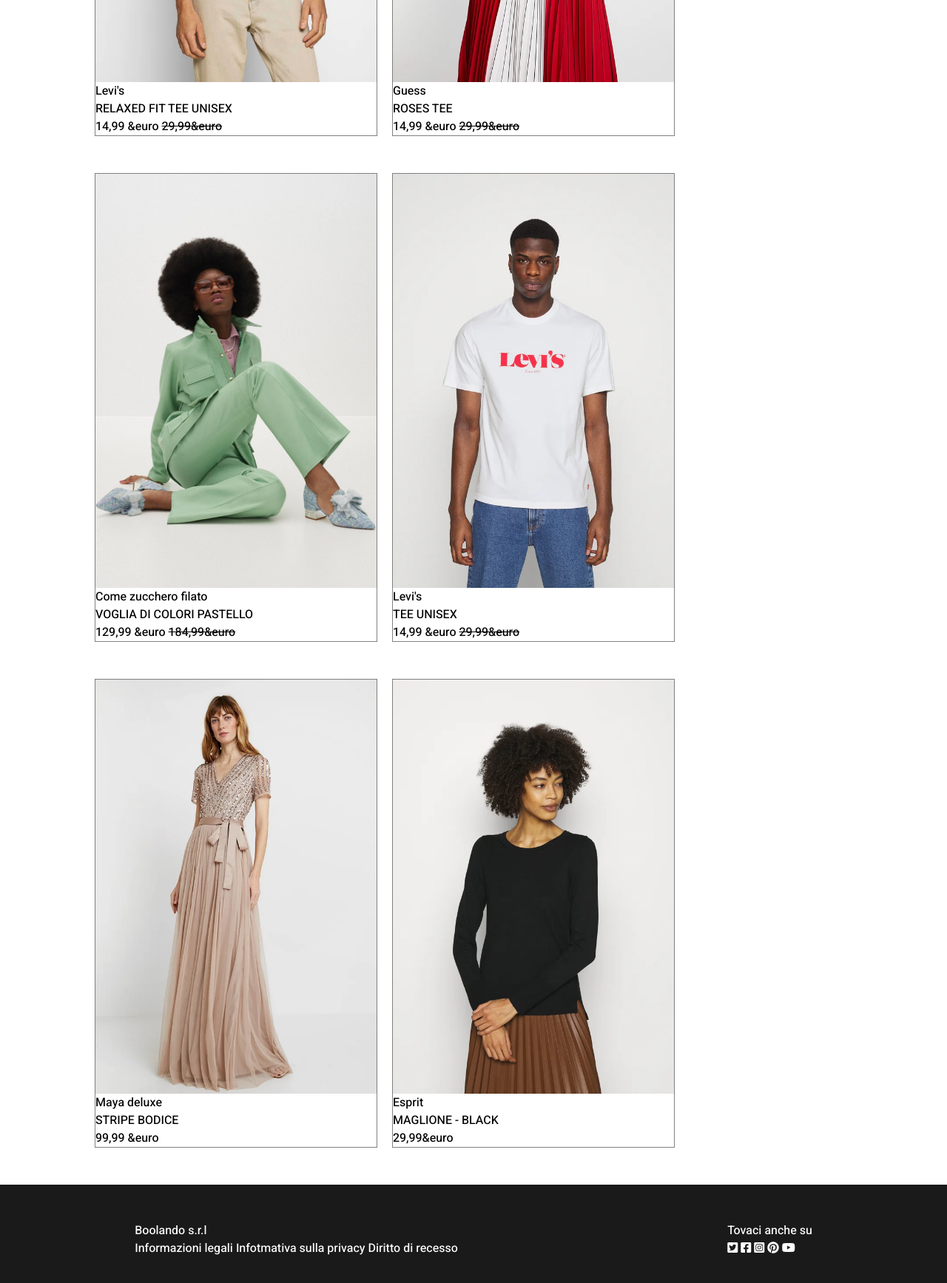
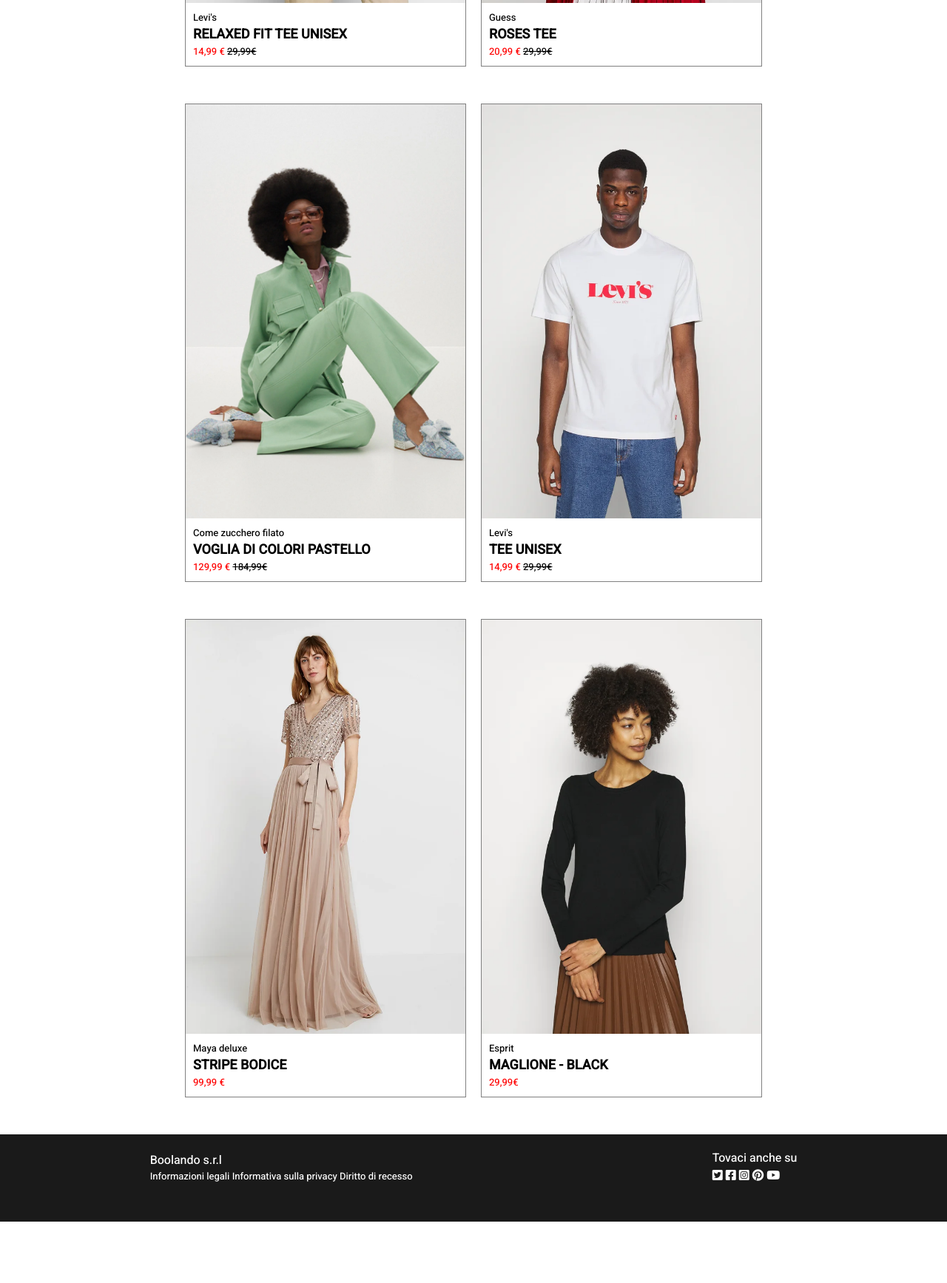
Before and after one commit to YassineQaanabou/html-css-boolando, a plain HTML site: page index.html in a window 1280 px wide. Shown: the part 739-2474 px from the top of the page at 74% size. After the commit the page ends 2391 px from the top, so only its background shows below. Drawn offline with Linux system fonts and the light colour scheme.

Commit message:
page completed

```diff
--- a/css/style.css
+++ b/css/style.css
@@ -1,71 +1,98 @@
-*{
+* {
   margin: 0;
   padding: 0;
   box-sizing: border-box;
-    font-family: 'Heebo', sans-serif;
+  font-family: "Heebo", sans-serif;
 }
-#boolean_logo{
+#boolean_logo {
   width: 110px;
   height: 27px;
-
 }
-.image{
-    width: 380px;
+#boolando {
+  font-size: larger;
+  font-weight: 800;
+}
+#sottotitolo {
+  font-size: large;
+  font-weight: 600;
+}
+#titolo {
+  display: flex;
+  column-gap: 0;
+  flex-direction: column;
+}
+.image {
+  display: block;
+  width: 100%;
   height: 560px;
 }
-.card{
-    display: flex;
-    flex-direction: column;
-    align-items: flex-start;
+.card {
   border: 1px grey;
   border-style: solid;
+  width: 380px;
 }
 
-header{
-    background-color: #FF6900;
+header {
+  background-color: #ff6900;
   display: flex;
-    justify-content:space-between;
+  justify-content: space-around;
   align-items: center;
   color: white;
   padding-top: 15px;
   padding-bottom: 15px;
-
-
 }
-main{
+main {
   text-align: center;
   margin: auto;
   width: 80%;
-
+  margin-top: 50px;
 }
-section{
+section {
   display: flex;
   flex-wrap: wrap;
   gap: 10px 10px;
-    margin-top: 50px ;
+  margin-top: 20px;
   align-items: center;
-    gap: 50px 20px ;
+  gap: 50px 20px;
+  justify-content: center;
 }
-h1{
+h1 {
   margin-top: 100px;
 }
-footer{
+footer {
   display: flex;
   justify-content: space-around;
-    background-color: #1A1A1A;
+  background-color: #1a1a1a;
   color: white;
   margin-top: 50px;
-    padding-bottom:50px;
+  padding-bottom: 50px;
 }
-.footer_left{
+.footer_left {
   display: flex;
   flex-direction: column;
   align-items: flex-start;
   gap: 0;
 }
-.footer_right{
+.footer_right {
   display: flex;
   flex-direction: column;
   align-items: flex-start;
   gap: 0;
 }
+.bold_medium {
+  font-size: large;
+  font-weight: 600;
+}
+.red_text {
+  color: red;
+}
+.small_text {
+  font-size: small;
+  font-weight: 0;
+}
+.text_section {
+  text-align: left;
+  margin-left: 10px;
+  padding-bottom: 10px;
+  padding-top: 10px;
+}
--- a/index.html
+++ b/index.html
@@ -1,81 +1,144 @@
 <!DOCTYPE html>
 <html lang="en">
   <head>
-    <meta charset="UTF-8">
-    <meta name="viewport" content="width=device-width, initial-scale=1.0">
+    <meta charset="UTF-8" />
+    <meta name="viewport" content="width=device-width, initial-scale=1.0" />
     <title>Boolando</title>
-    <link rel="stylesheet" href="./css/style.css">
-    <link rel="stylesheet" href="https://cdnjs.cloudflare.com/ajax/libs/font-awesome/6.4.0/css/all.min.css"
+    <link rel="stylesheet" href="./css/style.css" />
+    <link
+      rel="stylesheet"
+      href="https://cdnjs.cloudflare.com/ajax/libs/font-awesome/6.4.0/css/all.min.css"
       integrity="sha512-iecdLmaskl7CVkqkXNQ/ZH/XLlvWZOJyj7Yy7tcenmpD1ypASozpmT/E0iPtmFIB46ZmdtAc9eNBvH0H/ZpiBw=="
-        crossorigin="anonymous" referrerpolicy="no-referrer" />
-        <link rel="preconnect" href="https://fonts.googleapis.com">
-    <link rel="preconnect" href="https://fonts.gstatic.com" crossorigin>
-    <link href="https://fonts.googleapis.com/css2?family=Heebo:wght@500&display=swap" rel="stylesheet">
+      crossorigin="anonymous"
+      referrerpolicy="no-referrer"
+    />
+    <link rel="preconnect" href="https://fonts.googleapis.com" />
+    <link rel="preconnect" href="https://fonts.gstatic.com" crossorigin />
+    <link
+      href="https://fonts.googleapis.com/css2?family=Heebo:wght@500&display=swap"
+      rel="stylesheet"
+    />
   </head>
   <body>
     <header>
       <p>Donna Uomo Bambini</p>
-        <img id="boolean_logo" src="./img/boolean-logo.png" alt="boolean-logo">
-        <p><i class="fa-regular fa-user"></i> <i class="fa-regular fa-heart"></i> <i class="fa-regular fa-bag-shopping"></i></p>
+      <img id="boolean_logo" src="./img/boolean-logo.png" alt="boolean-logo" />
+      <p>
+        <i class="fa-regular fa-user"></i> <i class="fa-regular fa-heart"></i>
+        <i class="fa-regular fa-bag-shopping"></i>
+      </p>
     </header>
 
     <main>
-
-        <h1>Boolando</h1>
-        <h2>spedizione e reso gratuiti!</h2>
+      <div id="titolo">
+        <p id="boolando">Boolando</p>
+        <p id="sottotitolo">Spedizione e reso gratuiti!</p>
+      </div>
 
       <section>
         <div class="card">
-                <img class="image" src="./img/1.webp" alt="man with relaxed fit tee">
-                <p>Levi's</p>
-                <p>RELAXED FIT TEE UNISEX</p>
-                <P>14,99 &euro <del>29,99&euro</del></P>
+          <img
+            class="image"
+            src="./img/1.webp"
+            alt="man with relaxed fit tee"
+          />
+
+          <div class="text_section">
+            <p class="small_text">Levi's</p>
+            <p class="bold_medium">RELAXED FIT TEE UNISEX</p>
+            <p class="small_text">
+              <span class="red_text">14,99 &euro;</span> <del>29,99&euro;</del>
+            </p>
+          </div>
         </div>
         <div class="card">
-                <img class="image" src="./img/2.webp" alt="man with relaxed fit tee">
-                <p>Guess</p>
-                <p>ROSES TEE</p>
-                <P>14,99 &euro <del>29,99&euro</del></P>
+          <img
+            class="image"
+            src="./img/2.webp"
+            alt="man with relaxed fit tee"
+          />
+          <div class="text_section">
+            <p class="small_text">Guess</p>
+            <p class="bold_medium">ROSES TEE</p>
+            <p class="small_text">
+              <span class="red_text">20,99 &euro;</span> <del>29,99&euro;</del>
+            </p>
+          </div>
         </div>
         <div class="card">
-                <img class="image"   src="./img/3.webp" alt="man with relaxed fit tee">
-                <p>Come zucchero filato</p>
-                <p>VOGLIA DI COLORI PASTELLO</p>
-                <P>129,99 &euro <del>184,99&euro</del></P>
+          <img
+            class="image"
+            src="./img/3.webp"
+            alt="man with relaxed fit tee"
+          />
+          <div class="text_section">
+            <p class="small_text">Come zucchero filato</p>
+            <p class="bold_medium">VOGLIA DI COLORI PASTELLO</p>
+            <p class="small_text">
+              <span class="red_text">129,99 &euro; </span
+              ><del>184,99&euro;</del>
+            </p>
+          </div>
         </div>
         <div class="card">
-                <img class="image" src="./img/4.webp" alt="man with relaxed fit tee">
-                <p>Levi's</p>
-                <p>TEE UNISEX</p>
-                <P>14,99 &euro <del>29,99&euro</del></P>
+          <img
+            class="image"
+            src="./img/4.webp"
+            alt="man with relaxed fit tee"
+          />
+          <div class="text_section">
+            <p class="small_text">Levi's</p>
+            <p class="bold_medium">TEE UNISEX</p>
+            <p class="small_text">
+              <span class="red_text">14,99 &euro;</span> <del>29,99&euro;</del>
+            </p>
+          </div>
         </div>
         <div class="card">
-                <img class="image" src="./img/5.webp" alt="man with relaxed fit tee">
-                <p>Maya deluxe</p>
-                <p>STRIPE BODICE</p>
-                <P>99,99 &euro</P>
+          <img
+            class="image"
+            src="./img/5.webp"
+            alt="man with relaxed fit tee"
+          />
+          <div class="text_section">
+            <p class="small_text">Maya deluxe</p>
+            <p class="bold_medium">STRIPE BODICE</p>
+            <p class="small_text"><span class="red_text">99,99 &euro;</span></p>
+          </div>
         </div>
         <div class="card">
-                <img class="image" src="./img/6.webp" alt="man with relaxed fit tee">
-                <p>Esprit</p>
-                <p>MAGLIONE - BLACK</p>
-                <P>29,99&euro</P>
+          <img
+            class="image"
+            src="./img/6.webp"
+            alt="man with relaxed fit tee"
+          />
+          <div class="text_section">
+            <p class="small_text">Esprit</p>
+            <p class="bold_medium">MAGLIONE - BLACK</p>
+            <p class="small_text"><span class="red_text">29,99&euro;</span></p>
+          </div>
         </div>
       </section>
     </main>
+
     <footer>
-
       <section class="footer_left">
         <p>Boolando s.r.l</p>
-           <p>Informazioni legali Infotmativa sulla privacy Diritto di recesso</p>
+        <p class="small_text">
+          Informazioni legali Informativa sulla privacy Diritto di recesso
+        </p>
       </section>
 
       <section class="footer_right">
-        <p>Tovaci anche su</p>
-        <p><i class="fa-brands fa-square-twitter"></i> <i class="fa-brands fa-square-facebook"></i> <i class="fa-brands fa-square-instagram"></i>  <i class="fa-brands fa-pinterest"></i> <i class="fa-brands fa-youtube"></i></p>
+        <p class="">Tovaci anche su</p>
+        <p>
+          <i class="fa-brands fa-square-twitter"></i>
+          <i class="fa-brands fa-square-facebook"></i>
+          <i class="fa-brands fa-square-instagram"></i>
+          <i class="fa-brands fa-pinterest"></i>
+          <i class="fa-brands fa-youtube"></i>
+        </p>
       </section>
-
     </footer>
-
   </body>
 </html>
```
Lines whose indentation alone changed are shown as unchanged.
